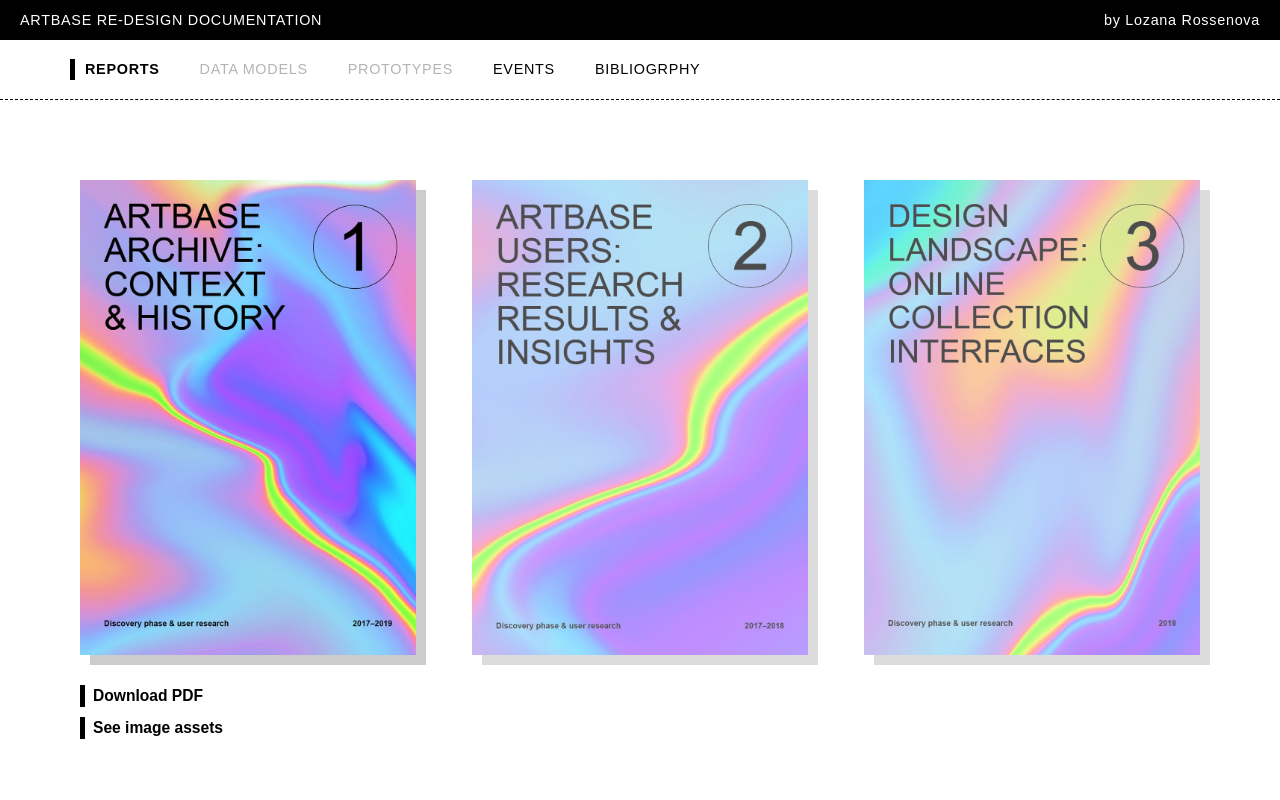
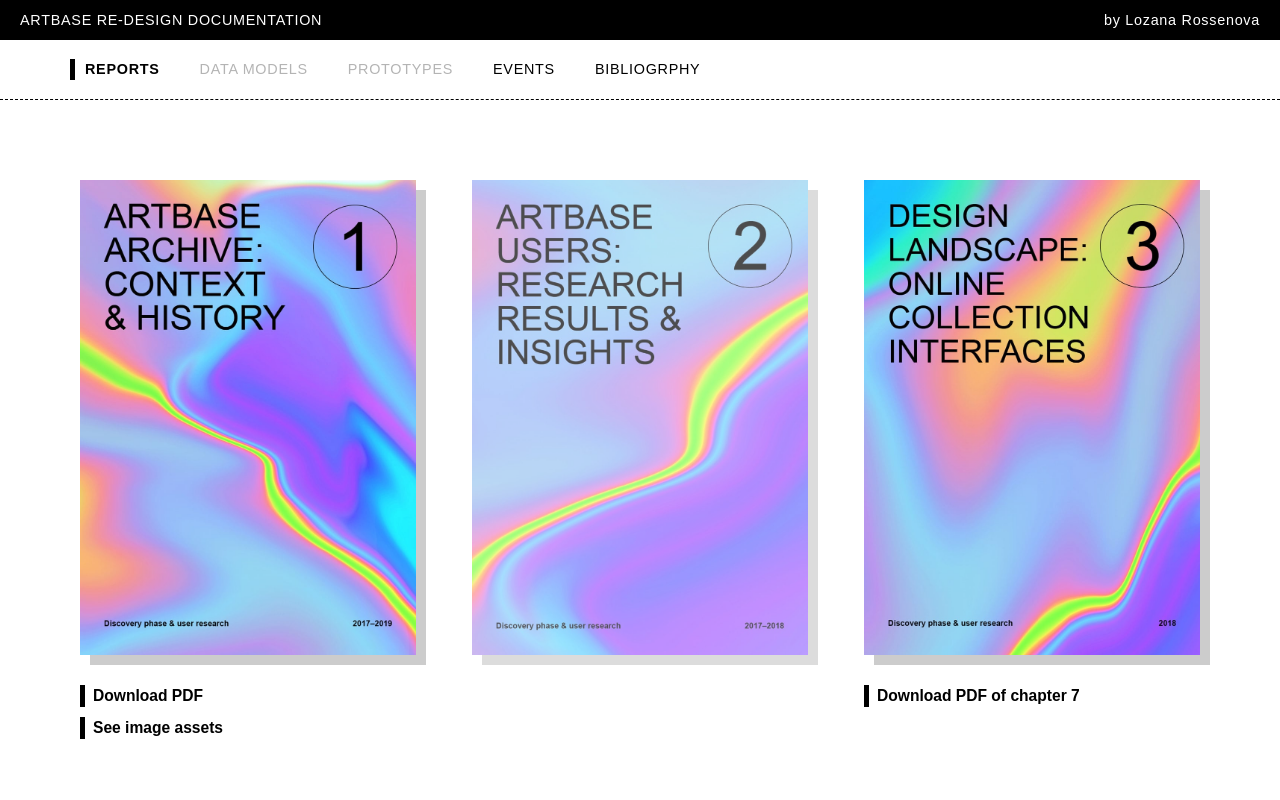
Before and after one commit to lozanaross/phd-portfolio, a plain HTML site: page index.html in a window 1280 px wide. Shown: the top 800 px of the page. Drawn offline with Linux system fonts and the light colour scheme.

Commit message:
Update index.html

```diff
--- a/index.html
+++ b/index.html
@@ -68,10 +68,13 @@
 		</div>
 	</div>
 
-	<div class="report-thumb" style="opacity: 0.7;">
-		<div class="cover">
+	<div class="report-thumb">
+		<a class="cover" href="report-3.html">
 			<img src="images/3_Report_LANDSCAPE_cover.jpg" alt="Cover design of report #3">
-			<div class="read-more"> COMING SOON </div>
+			<div class="read-more"> READ MORE </div>
+		</a>
+		<div class="thumb-links">
+				<h5><a href="docs/3_Report_DESIGN_LANDSCAPE_2020_ch7.pdf">Download PDF of chapter 7</a></h5>
 		</div>
 	</div>
 
```
